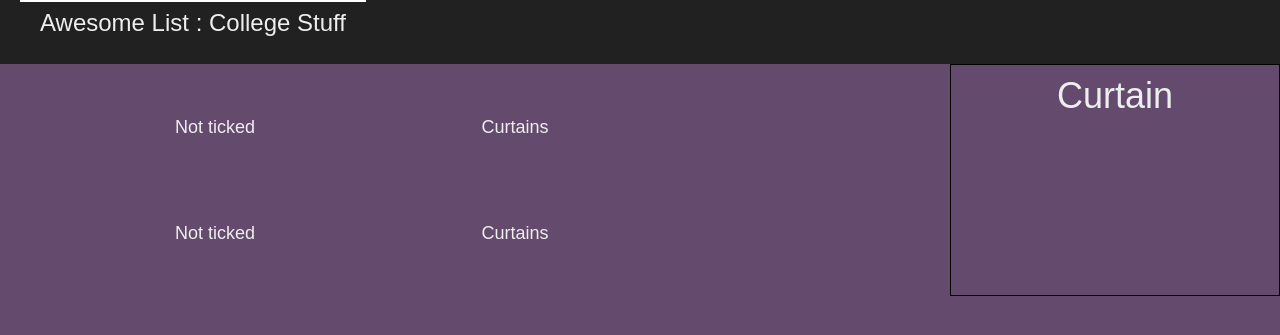
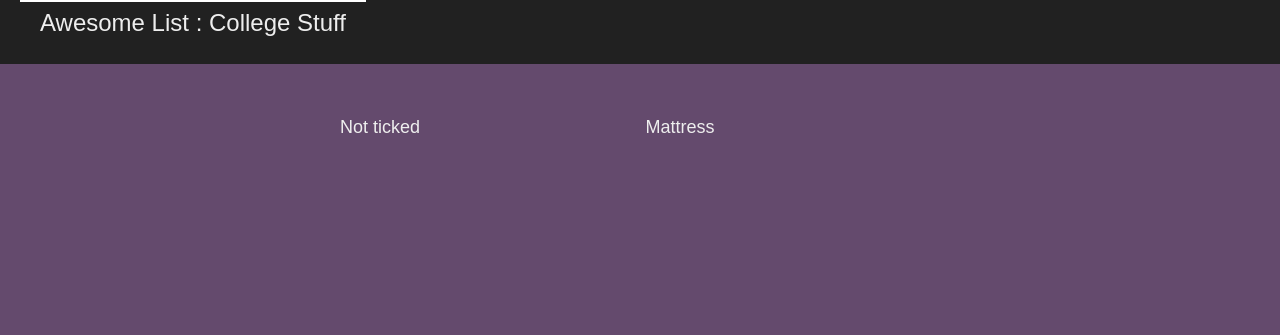
Before and after one commit to Roboneet/CheckList, a Django app: template checkList/templates/checkList/main.html in a window 1280 px wide. Shown: the top 335 px of the page. Run offline with Django 3.2, Linux system fonts and the light colour scheme; the template is opened without the code that fills it: values that come from a table or form of the project are taken from there, others are empty; data comes from the database, SQL or seed files in the repository; both versions use the stored data as it was before the commit.

Commit message:
dynamic main.html

```diff
--- a/checkList/models.py
+++ b/checkList/models.py
@@ -1,15 +1,14 @@
-
-
 from django.db import models
 from django.utils import timezone
 
 class Item(models.Model):
+
 	author = models.ForeignKey('auth.User')
 	title = models.CharField(max_length=200)
-	info = models.TextField()
+	info = models.TextField(default="")
 	tick = models.BooleanField(default=False)
 
-	def __str__(self):
+	def __unicode__(self):
 		return self.title
 
 	def tick(self):
--- a/checkList/static/stylesheets/style.css
+++ b/checkList/static/stylesheets/style.css
@@ -31,12 +31,15 @@ header h1{
 	display: flex;
 	flex-direction: row;
 	border: 2px solid transparent;
-	transition: all .5s linear;
+	transition: all .2s linear;
 
 }
+
+
 .item:hover{
-	border: 2px solid #7575aa;
-	background-color: rgba(255,255,255,0.1);
+	border: 2px solid #874f9a;
+	color: #212121;
+	background-color: rgba(255,255,255,0.4);
 }
 .title{
 	flex-grow: 2;
@@ -54,7 +57,7 @@ header h1{
 .col-1{
 	width: 100vw;
 }
-.col-2{
+/*.col-2{
 	width: calc(100vw - 950px);
 	border: 1px solid black;
 
@@ -62,7 +65,7 @@ header h1{
 }
 .col-1{
 	width: 950px;
-}
+}*/
 
 h2{
 	text-align: center;
--- a/checkList/templates/checkList/main.html
+++ b/checkList/templates/checkList/main.html
@@ -1,10 +1,11 @@
+{% load static %}
 <!DOCTYPE html>
 
 <html>
 	<head>
 		<title>Check List</title>
-		<link rel="stylesheet" href="../../static/stylesheets/resets.css">
-		<link rel="stylesheet" href="../../static/stylesheets/style.css">
+		<link rel="stylesheet" href="{% static 'stylesheets/resets.css' %}">
+		<link rel="stylesheet" href="{% static 'stylesheets/style.css' %}">
 	</head>
 	<body>
 		<header>
@@ -14,24 +15,30 @@
 		<section class="row">
 			<section class="col-1">
 				<div class="container">
-					<div class="item">
-						<div class="status">Not ticked</div>
-						<div class="title">Curtains</div>
+				<ul>
+					{% for item in items %}
+					<li class="item">
 
-					</div>
-					<div class="item">
-						<div class="status">Not ticked</div>
-						<div class="title">Curtains</div>
-					</div>
+						<div class="status"><a>
+							{% if item.tick %}
+							Ticked
+							{% else %}
+							Not ticked
+							{% endif %}</a></div>
+						<div class="title">{{item.title}}</div>
 
+
+					</li>
+					{% endfor %}
+				</ul>
 				</div>
 			</section>
-			<section class="col-2">
+			<!-- <section class="col-2">
 				<h2>Curtain</h2>
 				<section class="">
 
 				</section>
-			</section>
+			</section> -->
 
 	</body>
 </html>
--- a/checkList/urls.py
+++ b/checkList/urls.py
@@ -2,5 +2,5 @@ from django.conf.urls import url
 from . import views
 
 urlpatterns = [
-	url(r'^$',views.check_list,name="check_list"),
+	url(r'^$',views.index,name="index"),
 ]
```
Also changed, not shown: checkList/views.py (+4 -3 lines), checkList/migrations/0002_remove_item_tick.py (added), checkList/migrations/0003_auto_20170521_2332.py (added), db.sqlite3, 7 other files.
